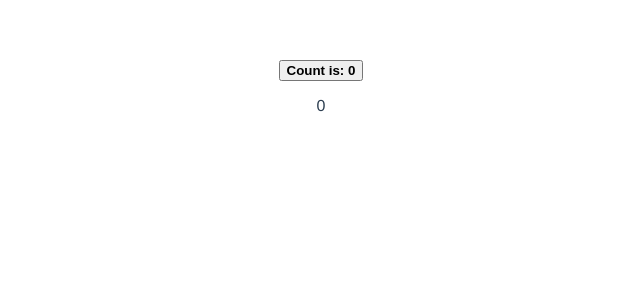
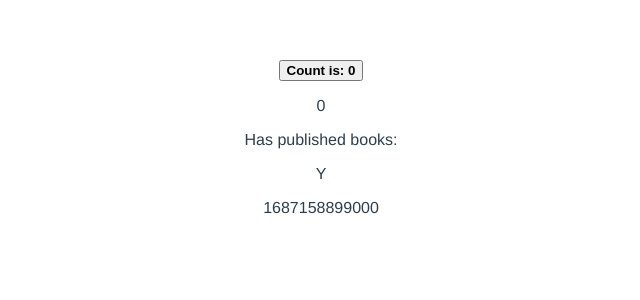
Before and after one commit to kyoungjin2310/vue3_test, a Vue app: page / in a window 1280 px wide. Shown: the top 300 px of the page, without its empty margins (319-959 px from the left). Built offline with nearby package versions, Linux system fonts and the light colour scheme.

Commit message:
feat:[computed] setup computed 사용2

```diff
--- a/src/App.vue
+++ b/src/App.vue
@@ -1,13 +1,18 @@
 <template>
-  <example-ref-reactive />
+  <div>
+    <example-ref-reactive />
+    <example-reactive-computed />
+  </div>
 </template>
 
 <script>
 import ExampleRefReactive from "@/components/ExampleRefReactive.vue";
+import ExampleReactiveComputed from "@/components/ExampleReactiveComputed.vue";
 export default {
   name: "App",
   components: {
     ExampleRefReactive,
+    ExampleReactiveComputed,
   },
 };
 </script>
--- a/src/components/ExampleReactiveComputed.vue
+++ b/src/components/ExampleReactiveComputed.vue
@@ -2,6 +2,7 @@
   <div>
     <p>Has published books:</p>
     <span>{{ dataLength }}</span>
+    <p>{{ now }}</p>
   </div>
 </template>
 <script setup>
@@ -12,6 +13,8 @@ const data = reactive({
   books: ["data1", "data2", "data3"],
 });
 
+const now = computed(() => Date.now());
+
 //api 받은 후 computed 사용 방법
 const dataLength = computed(() => {
   return data.books.length > 0 ? "Y" : "N";
```
